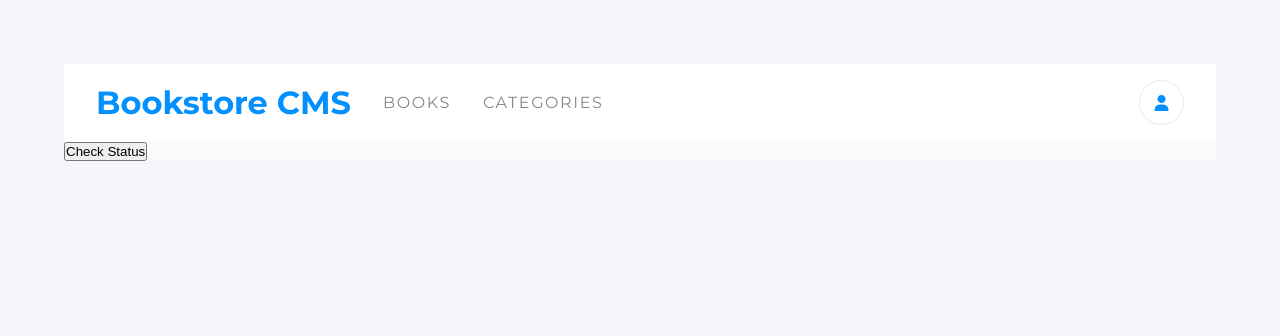
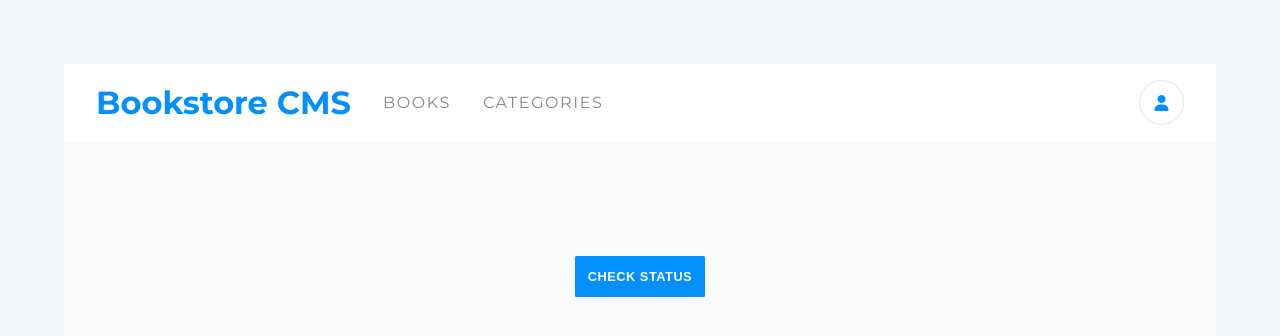
Before and after one commit to gak92/bookstore, a React (Create React App) app: page /categories in a window 1280 px wide. Shown: the top 336 px of the page. Built offline with nearby package versions, Linux system fonts and the light colour scheme.

Commit message:
Add styling for category page

```diff
--- a/src/App.css
+++ b/src/App.css
@@ -247,3 +247,25 @@ body {
   letter-spacing: 0.5px;
   cursor: pointer;
 }
+
+.categories-main {
+  padding: 10%;
+  display: flex;
+  flex-direction: column;
+  justify-content: space-around;
+  align-items: center;
+  gap: 3rem;
+}
+
+.btn-check-status {
+  border: none;
+  border-radius: 0.1rem;
+  background-color: #0290ff;
+  color: #fff;
+  padding: 0.8rem;
+  text-transform: uppercase;
+  font-weight: 600;
+  font-size: 0.8rem;
+  letter-spacing: 0.5px;
+  cursor: pointer;
+}
--- a/src/components/Categories.js
+++ b/src/components/Categories.js
@@ -11,8 +11,8 @@ const Categories = () => {
   };
 
   return (
-    <div>
-      <button type="button" onClick={handleStatus}>
+    <div className="categories-main">
+      <button type="button" onClick={handleStatus} className="btn-check-status">
         Check Status
       </button>
       <p>{categoriesStatus}</p>
```
